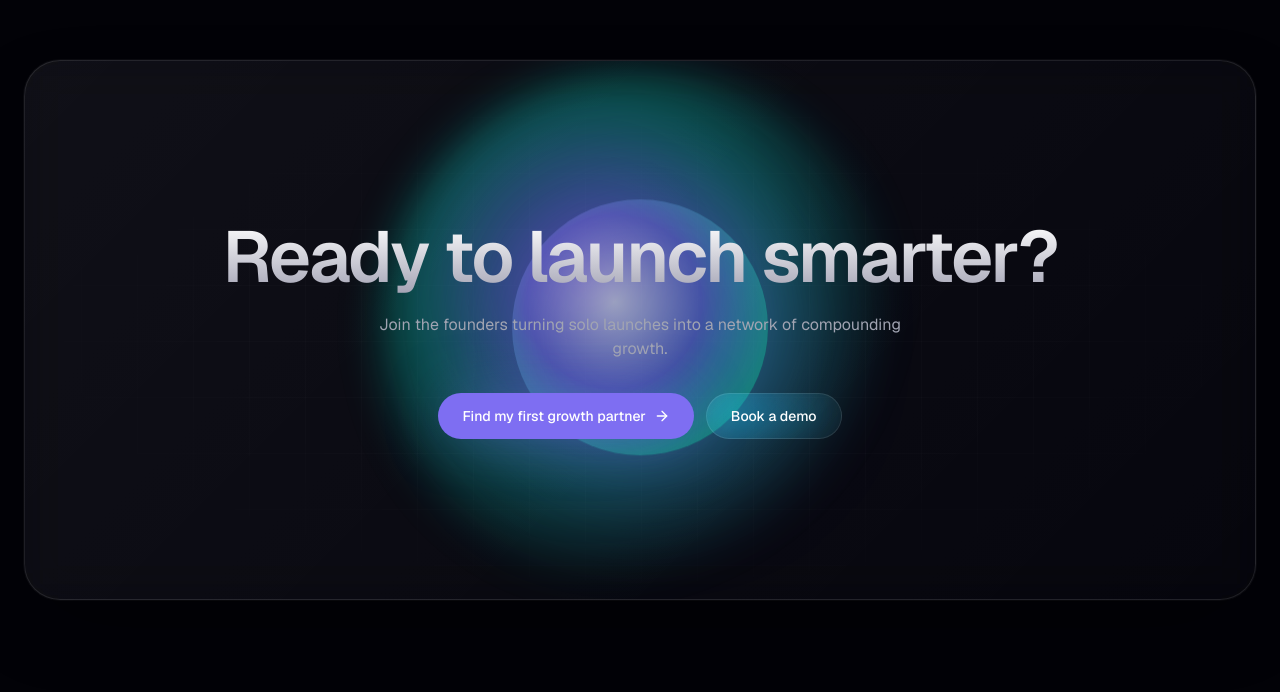
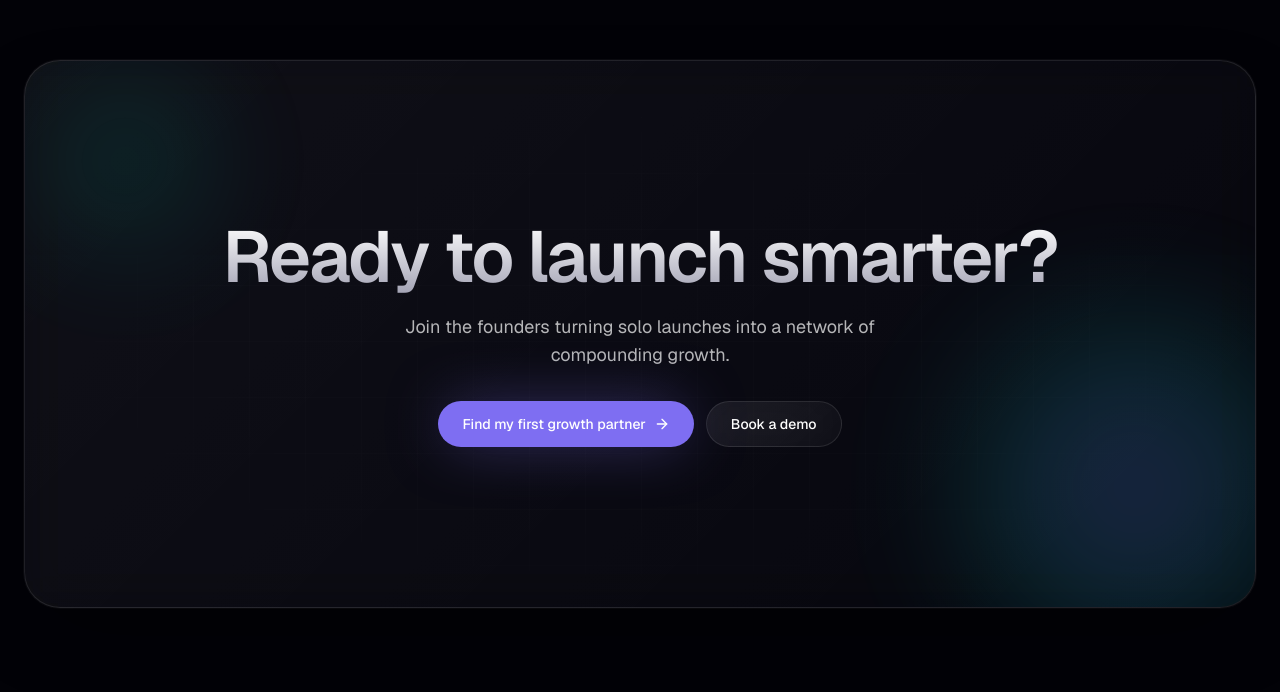
Before and after one commit to HackOnVibeCom/2026-07-viltrumite, a React (Vite) app: page / in a window 1280 px wide. Shown: the part 8348-9040 px from the top of the page. Built offline with nearby package versions, Linux system fonts and the light colour scheme.

Commit message:
fix: move CTA orbs to corners, brighten subtitle text

```diff
--- a/src/components/site/LaunchMeshLanding.tsx
+++ b/src/components/site/LaunchMeshLanding.tsx
@@ -662,17 +662,17 @@ function FinalCTA() {
   return (
     <section id="cta" className="relative py-32 container mx-auto max-w-7xl px-6">
       <div className="relative rounded-[36px] overflow-hidden glass-strong shadow-elevated">
-        <div className="absolute inset-0 grid-bg opacity-40 radial-fade z-0" />
-        {/* orb — kept behind text with z-0 */}
-        <div className="absolute left-1/2 top-1/2 -translate-x-1/2 -translate-y-1/2 h-[520px] w-[520px] rounded-full z-0"
+        <div className="absolute inset-0 grid-bg opacity-30 radial-fade z-0" />
+        {/* ambient glow — pushed to bottom-right corner, well away from text */}
+        <div className="absolute -bottom-20 -right-20 h-[400px] w-[400px] rounded-full z-0 opacity-40"
           style={{
-            background: "radial-gradient(circle at 40% 40%, rgba(108,92,231,0.6), rgba(0,212,184,0.35) 40%, transparent 70%)",
-            filter: "blur(20px)",
+            background: "radial-gradient(circle, rgba(108,92,231,0.7), rgba(0,212,184,0.4) 50%, transparent 75%)",
+            filter: "blur(60px)",
           }} />
-        <div className="absolute left-1/2 top-1/2 -translate-x-1/2 -translate-y-1/2 h-64 w-64 rounded-full animate-float-slow z-0"
+        <div className="absolute -top-10 -left-10 h-[280px] w-[280px] rounded-full z-0 opacity-30"
           style={{
-            background: "radial-gradient(circle at 40% 40%, rgba(255,255,255,0.5), rgba(108,92,231,0.5) 40%, rgba(0,212,184,0.4) 80%)",
-            boxShadow: "0 0 120px 20px rgba(108,92,231,0.4), inset 0 0 80px rgba(255,255,255,0.1)",
+            background: "radial-gradient(circle, rgba(0,212,184,0.5), transparent 70%)",
+            filter: "blur(50px)",
           }} />
         <div className="relative z-10 py-28 md:py-40 px-6 text-center">
           <motion.h2
@@ -680,7 +680,7 @@ function FinalCTA() {
             className="text-5xl md:text-7xl font-semibold tracking-[-0.03em] gradient-text">
             Ready to launch smarter?
           </motion.h2>
-          <p className="mt-5 text-muted-foreground max-w-xl mx-auto">
+          <p className="mt-5 text-foreground/70 max-w-xl mx-auto text-lg">
             Join the founders turning solo launches into a network of compounding growth.
           </p>
           <div className="mt-8 flex flex-wrap justify-center gap-3">
```
